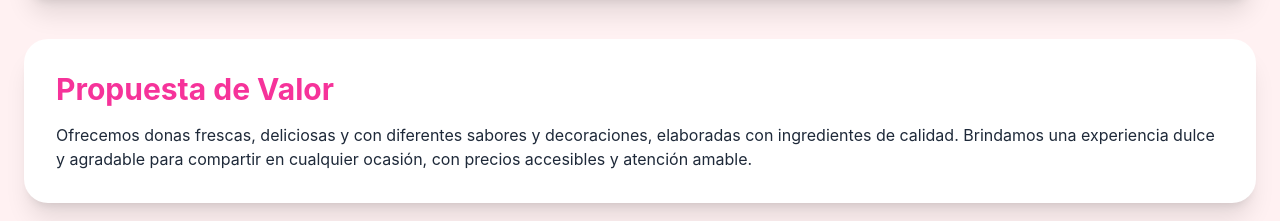
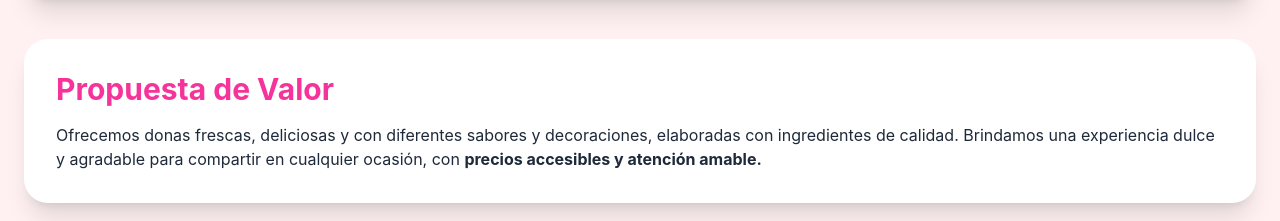
Before and after one commit to SergioGodPlay/SweetDonuts, a React (Vite) app: page /canvas in a window 1280 px wide. Shown: the part 1670-1891 px from the top of the page. Built offline with nearby package versions, Linux system fonts and the light colour scheme.

Commit message:
Cambiado valor del presupuesto y negrita en propuesta de valor

```diff
--- a/src/pages/Canvas.tsx
+++ b/src/pages/Canvas.tsx
@@ -261,7 +261,7 @@ export const Canvas = () => {
                 Ofrecemos donas frescas, deliciosas y con diferentes sabores y
                 decoraciones, elaboradas con ingredientes de calidad. Brindamos
                 una experiencia dulce y agradable para compartir en cualquier
-                ocasión, con precios accesibles y atención amable.
+                ocasión, con <b>precios accesibles y atención amable.</b>
               </p>
             </div>
           </div>
--- a/src/pages/Presupuesto.tsx
+++ b/src/pages/Presupuesto.tsx
@@ -10,7 +10,7 @@ export const Presupuesto = () => {
     },
     {
       concepto: "Donas de Chocolate",
-      cantidad: 200,
+      cantidad: 250,
       valorUnitario: 3000,
     },
     {
@@ -46,7 +46,7 @@ export const Presupuesto = () => {
     },
     {
       concepto: "Publicidad y Marketing",
-      valor: 150000,
+      valor: 0,
     },
     {
       concepto: "Otros gastos administrativos",
```
